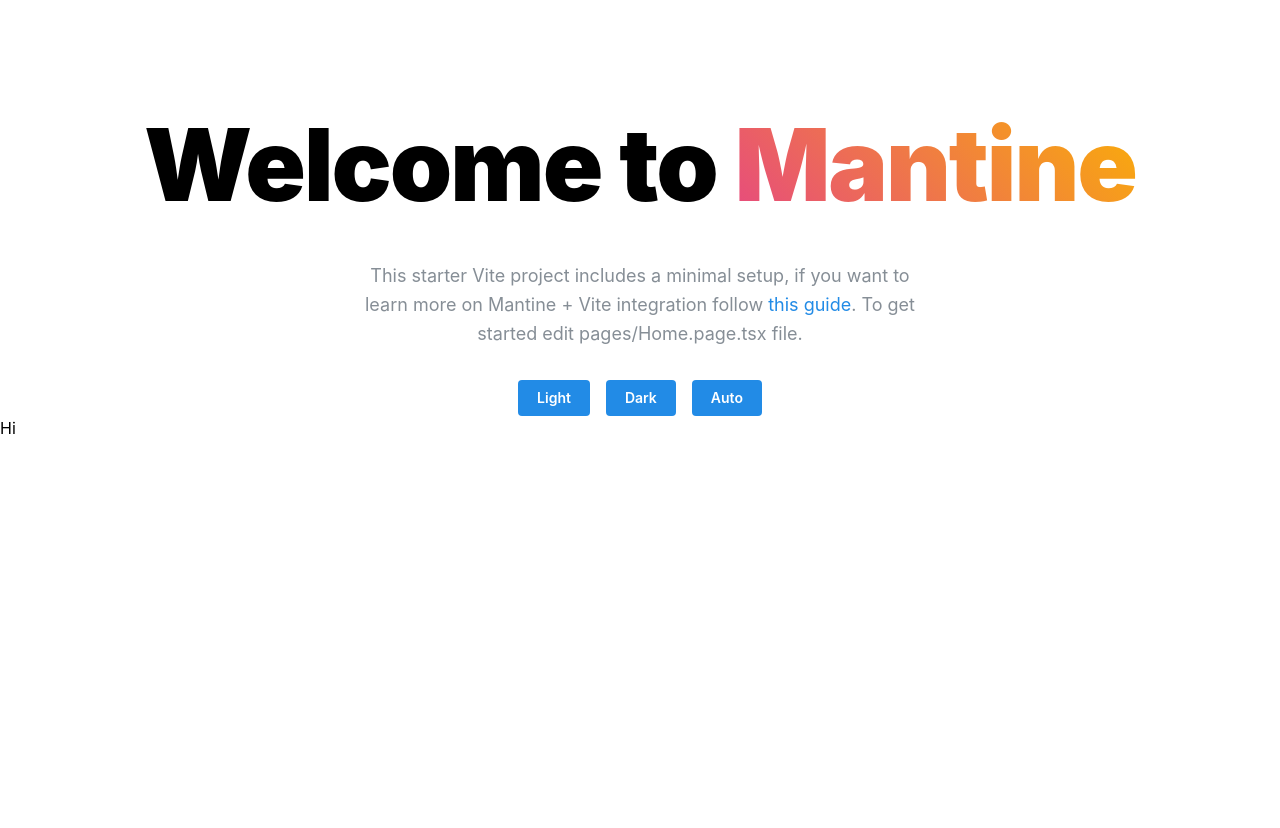
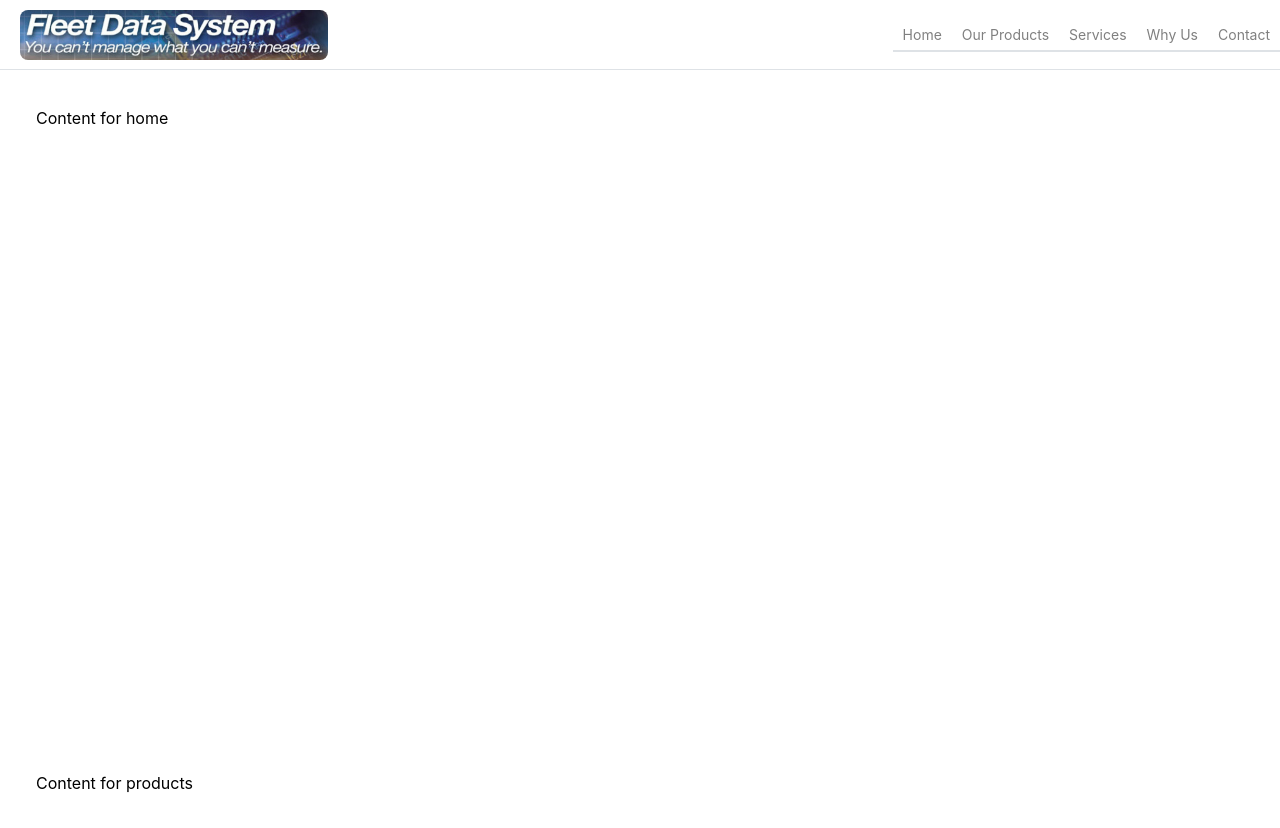
Before and after one commit to FleetDS/FleetDS.github.io, a React (Vite) app: page / in a window 1280 px wide. Shown: the top 828 px of the page. Before the commit the page ends 800 px from the top, so only its background shows below. Built offline with nearby package versions, Linux system fonts and the light colour scheme.

Commit message:
add tabs and have them scroll to proper section on page

```diff
--- /dev/null
+++ b/src/components/Header/Header.module.css
@@ -0,0 +1,25 @@
+.headerContainer {
+    display: flex;
+    align-items: center;
+    justify-content: space-between;
+    height: 70px; /* Adjust as needed */
+  }
+
+  .logo {
+    margin: 0 20px; /* Adjust spacing as needed */
+  }
+
+  .tab {
+    color: gray;
+    border: none;
+    background: transparent;
+    font-weight: normal;
+    padding: 10px;
+    cursor: pointer;
+  }
+
+  .tabActive {
+    color: black;
+    font-weight: bold;
+    border-bottom: 2px solid black; /* Adds a border to indicate the active tab */
+  }
--- /dev/null
+++ b/src/components/Header/Header.tsx
@@ -0,0 +1,38 @@
+import { Tabs, Image, Burger } from '@mantine/core';
+import { useDisclosure } from '@mantine/hooks';
+import { useRef } from 'react';
+import logo from '../../assets/fdslogo.png';
+import styles from './Header.module.css'; // Ensure this file exists
+
+// Define the type for the props
+interface HeaderProps {
+    onChange: (value: string | null) => void;
+  }
+
+export function Header({ onChange }: HeaderProps) {
+  const [opened, { toggle }] = useDisclosure();
+
+  return (
+    <div className={styles.headerContainer}>
+      <Burger opened={opened} onClick={toggle} hiddenFrom="sm" size="sm" />
+      <Image
+        h={50}
+        w="auto"
+        radius="md"
+        src={logo}
+        className={styles.logo}
+      />
+      <Tabs onChange={onChange} classNames={{
+        tab: styles.tab,
+      }}>
+        <Tabs.List>
+          <Tabs.Tab value="home">Home</Tabs.Tab>
+          <Tabs.Tab value="products">Our Products</Tabs.Tab>
+          <Tabs.Tab value="services">Services</Tabs.Tab>
+          <Tabs.Tab value="why">Why Us</Tabs.Tab>
+          <Tabs.Tab value="contact">Contact</Tabs.Tab>
+        </Tabs.List>
+      </Tabs>
+    </div>
+  );
+}
--- a/src/pages/Home.page.tsx
+++ b/src/pages/Home.page.tsx
@@ -1,13 +1,66 @@
 import { Welcome } from '../components/Welcome/Welcome';
 import { ColorSchemeToggle } from '../components/ColorSchemeToggle/ColorSchemeToggle';
-import { Text } from '@mantine/core';
+import { AppShell, Burger, Image } from '@mantine/core';
+import { useDisclosure } from '@mantine/hooks';
+import logo from '../assets/fdslogo.png';
+import styles from './HomePage.module.css';
+import { Header } from '@/components/Header/Header';
+import { useRef } from 'react';
+
+interface SectionRefs {
+  [key: string]: React.RefObject<HTMLDivElement>;
+}
 
 export function HomePage() {
+  const sectionRefs: SectionRefs = {
+    home: useRef<HTMLDivElement>(null),
+    products: useRef<HTMLDivElement>(null),
+    services: useRef<HTMLDivElement>(null),
+    why: useRef<HTMLDivElement>(null),
+    contact: useRef<HTMLDivElement>(null),
+  };
+
+  const handleTabChange = (value: string | null): void => {
+    const offset = 70; // Adjust this value to set the desired offset
+    if (value && sectionRefs[value]?.current) {
+      const element = sectionRefs[value].current;
+
+      // Get the element's position relative to the document
+      const elementPosition = element.getBoundingClientRect().top + window.pageYOffset;
+
+      // Scroll to the element position with an offset
+      window.scrollTo({
+        top: elementPosition - offset,
+        behavior: 'smooth',
+      });
+    }
+  };
+
   return (
-    <>
-      <Welcome />
-      <ColorSchemeToggle />
-      <Text>Hi</Text>
-    </>
+    <AppShell header={{ height: 70 }} padding="md">
+      <AppShell.Header>
+        <Header onChange={handleTabChange} />
+      </AppShell.Header>
+
+      <AppShell.Main>
+        <div>
+          <div ref={sectionRefs.home} className={styles.section}>
+            Content for home
+          </div>
+          <div ref={sectionRefs.products} className={styles.section}>
+            Content for products
+          </div>
+          <div ref={sectionRefs.services} className={styles.section}>
+            Content for services
+          </div>
+          <div ref={sectionRefs.why} className={styles.section}>
+            Content for why
+          </div>
+          <div ref={sectionRefs.contact} className={styles.section}>
+            Content for contact
+          </div>
+        </div>
+      </AppShell.Main>
+    </AppShell>
   );
 }
--- /dev/null
+++ b/src/pages/HomePage.module.css
@@ -0,0 +1,11 @@
+.logo {
+    margin-top: auto;
+    margin-bottom: auto;
+    margin-left: auto;
+    margin-right: auto;
+  }
+
+  .section {
+    padding: 20px;
+    margin-bottom: 600px;
+  }
```
Also changed, not shown: src/assets/fdslogo.png (added).
